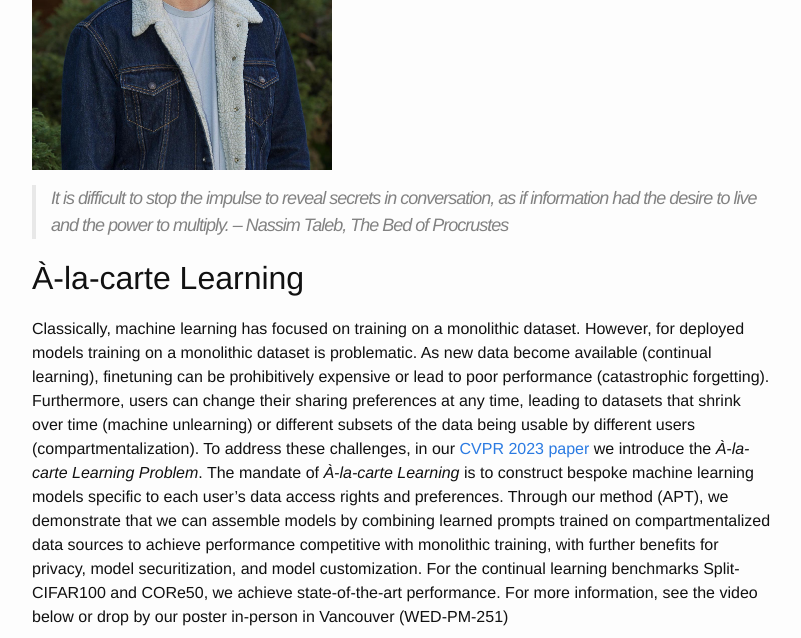
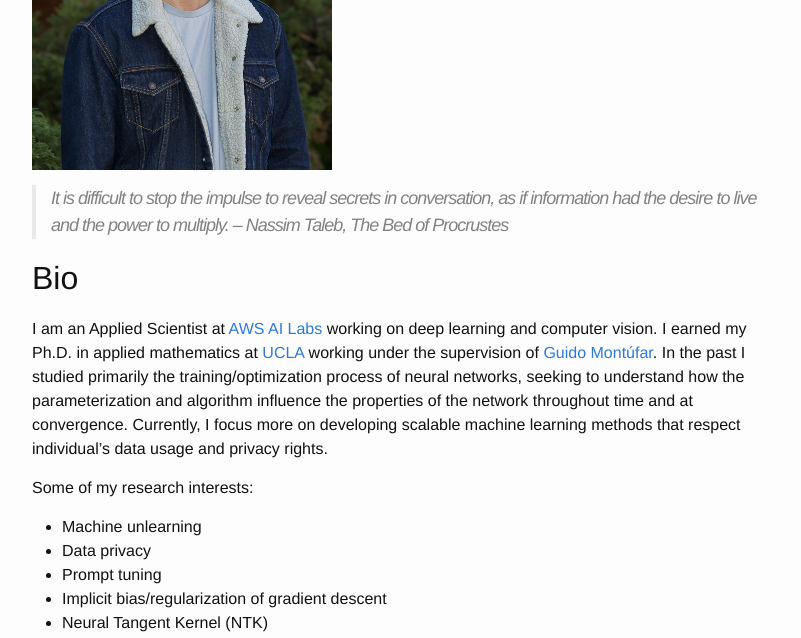
Before and after one commit to bbowman223/bbowman223.github.io, a Jekyll site: the page built from docs/index.md, in a window 1280 px wide and 1400 px high, scrolled down 334 px. Shown: the top 638 px of the window, without its empty margins (238-1039 px from the left). Built offline with Jekyll 4.4.1, drawn with Linux system fonts in a browser that asks for light colours; some of the changed text lies outside the part shown.

Commit message:
Updated employment info

```diff
--- a/docs/index.md
+++ b/docs/index.md
@@ -6,13 +6,10 @@ layout: default
 
 > It is difficult to stop the impulse to reveal secrets in conversation, as if information had the desire to live and the power to multiply. -- Nassim Taleb, The Bed of Procrustes
 
-# À-la-carte Learning
-Classically, machine learning has focused on training on a monolithic dataset.  However, for deployed models training on a monolithic dataset is problematic.  As new data become available (continual learning), finetuning can be prohibitively expensive or lead to poor performance (catastrophic forgetting).  Furthermore, users can change their sharing preferences at any time, leading to datasets that shrink over time (machine unlearning) or different subsets of the data being usable by different users (compartmentalization).  To address these challenges, in our [CVPR 2023 paper](https://openaccess.thecvf.com/content/CVPR2023/html/Bowman_A-La-Carte_Prompt_Tuning_APT_Combining_Distinct_Data_via_Composable_Prompting_CVPR_2023_paper.html) we introduce the *À-la-carte Learning Problem*.  The mandate of *À-la-carte Learning* is to construct bespoke machine learning models specific to each user's data access rights and preferences.  Through our method (APT), we demonstrate that we can assemble models by combining learned prompts trained on compartmentalized data sources to achieve performance competitive with monolithic training, with further benefits for privacy, model securitization, and model customization.  For the continual learning benchmarks Split-CIFAR100 and CORe50, we achieve state-of-the-art performance.  For more information, see the video below or drop by our poster in-person in Vancouver (WED-PM-251)
-<iframe width="560" height="315" src="https://www.youtube-nocookie.com/embed/FQ8s-0HDtTE" title="YouTube video player" frameborder="0" allow="accelerometer; autoplay; clipboard-write; encrypted-media; gyroscope; picture-in-picture; web-share" allowfullscreen></iframe>
 
 # Bio
 
-I earned my Ph.D. in applied mathematics at [UCLA](https://ww3.math.ucla.edu/) working under the supervision of [Guido Montúfar](https://www.math.ucla.edu/~montufar/).  In the past I studied primarily the training/optimization process of neural networks, seeking to understand how the parameterization and algorithm influence the properties of the network throughout time and at convergence. Currently, I focus more on developing scalable machine learning methods that respect individual's data usage and privacy rights.
+I am an Applied Scientist at [AWS AI Labs](https://www.amazon.science/) working on deep learning and computer vision.  I earned my Ph.D. in applied mathematics at [UCLA](https://ww3.math.ucla.edu/) working under the supervision of [Guido Montúfar](https://www.math.ucla.edu/~montufar/).  In the past I studied primarily the training/optimization process of neural networks, seeking to understand how the parameterization and algorithm influence the properties of the network throughout time and at convergence. Currently, I focus more on developing scalable machine learning methods that respect individual's data usage and privacy rights.
 
 Some of my research interests:
 * Machine unlearning
@@ -25,7 +22,16 @@ Some of my research interests:
 Before [UCLA](https://ww3.math.ucla.edu/) I studied computational mathematics at [Penn State](https://science.psu.edu/math).  Outside of work I enjoy coffee, cooking, and cocktails.
 
 
+# À-la-carte Learning
+Classically, machine learning has focused on training on a monolithic dataset.  However, for deployed models training on a monolithic dataset is problematic.  As new data become available (continual learning), finetuning can be prohibitively expensive or lead to poor performance (catastrophic forgetting).  Furthermore, users can change their sharing preferences at any time, leading to datasets that shrink over time (machine unlearning) or different subsets of the data being usable by different users (compartmentalization).  To address these challenges, in our [CVPR 2023 paper](https://openaccess.thecvf.com/content/CVPR2023/html/Bowman_A-La-Carte_Prompt_Tuning_APT_Combining_Distinct_Data_via_Composable_Prompting_CVPR_2023_paper.html) we introduce the *À-la-carte Learning Problem*.  The mandate of *À-la-carte Learning* is to construct bespoke machine learning models specific to each user's data access rights and preferences.  Through our method (APT), we demonstrate that we can assemble models by combining learned prompts trained on compartmentalized data sources to achieve performance competitive with monolithic training, with further benefits for privacy, model securitization, and model customization.  For the continual learning benchmarks Split-CIFAR100 and CORe50, we achieve state-of-the-art performance.  For more information, see the video below or drop by our poster in-person in Vancouver (WED-PM-251)
+<iframe width="560" height="315" src="https://www.youtube-nocookie.com/embed/FQ8s-0HDtTE" title="YouTube video player" frameborder="0" allow="accelerometer; autoplay; clipboard-write; encrypted-media; gyroscope; picture-in-picture; web-share" allowfullscreen></iframe>
+
+
+
+
 # News
+07/2023 I have started work as an Applied Scientist at [AWS AI Labs](https://www.amazon.science/)
+
 06/2023 My [thesis](https://escholarship.org/uc/item/0p62k7nd) was accepted and I have earned my Ph.D. in mathematics
 
 04/2023 We posted a new preprint [*SAFE: Machine Unlearning With Shard Graphs*](https://arxiv.org/abs/2304.13169)
```
Also changed, not shown: docs/cv.md (+1 -0 lines).
